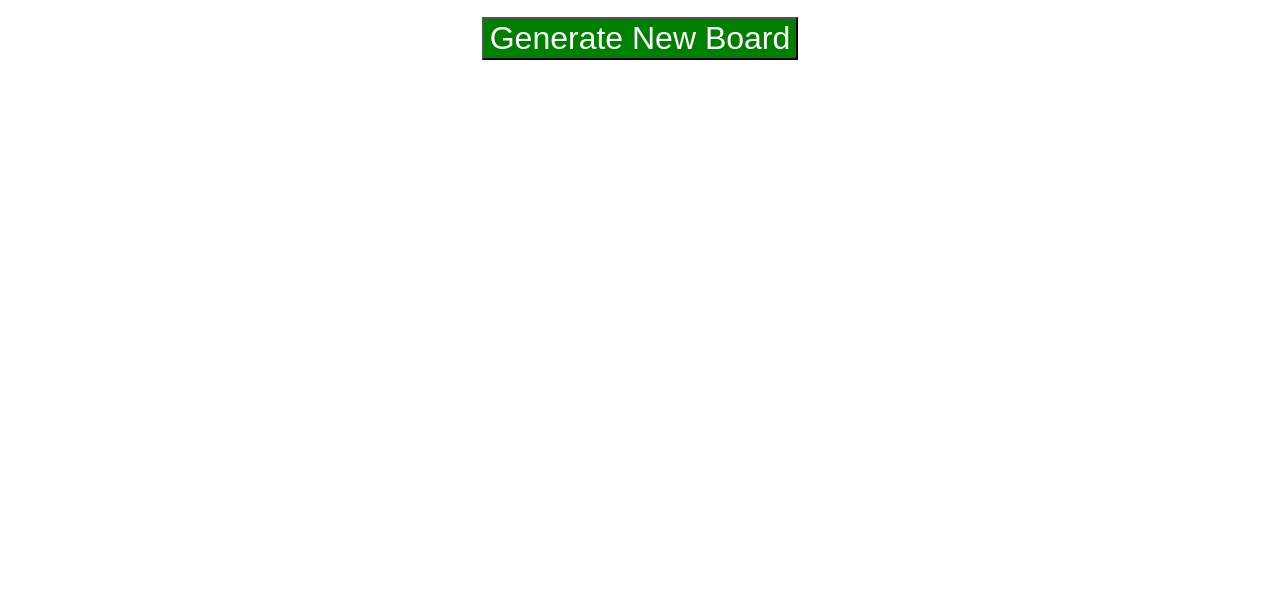
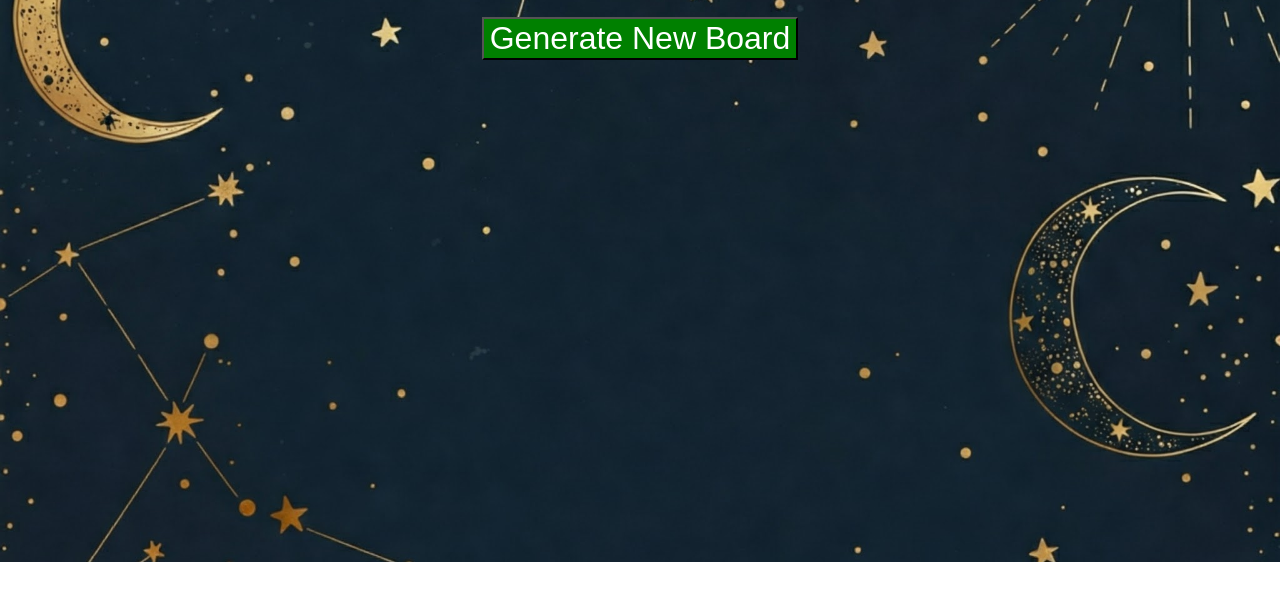
Before and after one commit to camkvi/camkvi.github.io, a plain HTML site: page bingo/index.html in a window 1280 px wide. Shown: the part 238-846 px from the top of the page. Drawn offline with Linux system fonts and the light colour scheme.

Commit message:
Update style.css

```diff
--- a/bingo/style.css
+++ b/bingo/style.css
@@ -63,9 +63,15 @@ button { /* Styles for all buttons */
   cursor: default;
 }
 
+
 #container {
   background-image: url("starrySky1.jpg") !important;
-  background-size: cover; /* Or 'contain', depending on how you want it to fit */
+  background-size: cover;
   background-repeat: no-repeat;
-  /* ... other styles for your container ... */
+  position: fixed;
+  top: 0;
+  left: 0;
+  width: 100%;
+  height: 100%;
+  z-index: -1; /* Ensure it's behind other content */
 }
```
